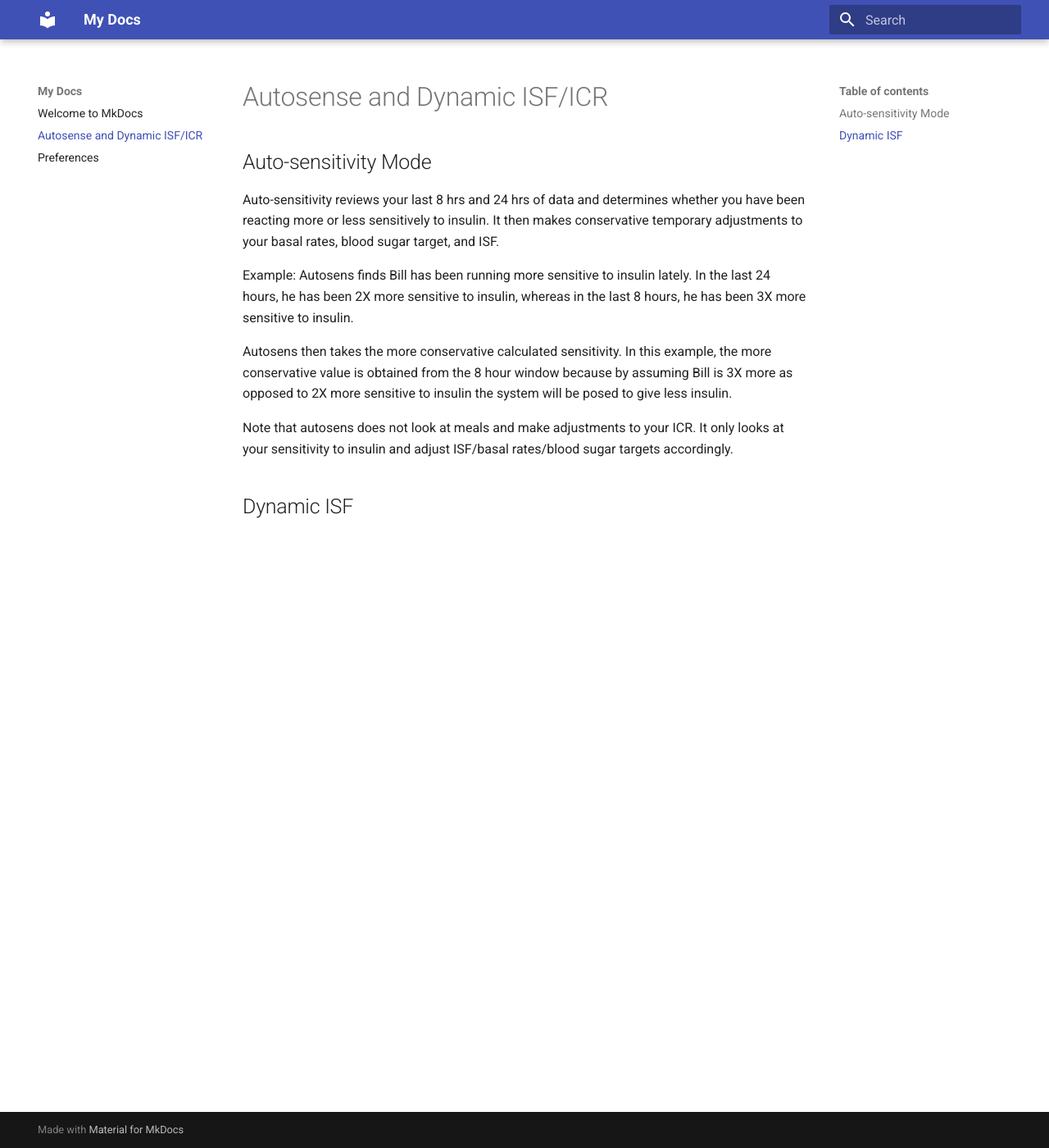
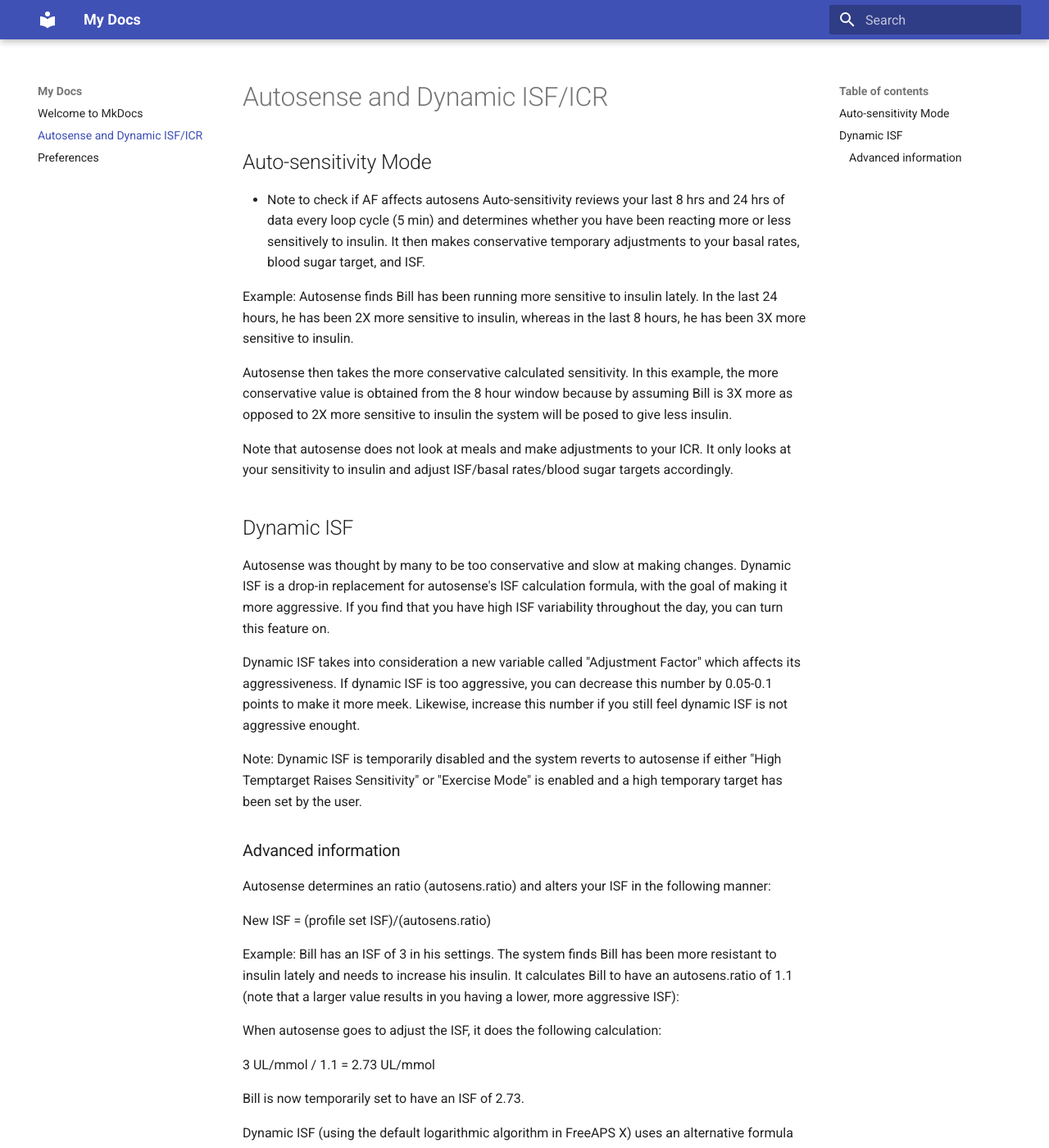
Before and after one commit to adamakeo/faxDocument, an MkDocs documentation site: the page built from docs/autosens-dynamic.md, in a window 1280 px wide and 1400 px high. Shown: the whole window at 82% size. Built offline with MkDocs 1.6.1 and Material for MkDocs 9.7.7, drawn with Linux system fonts in a browser that asks for light colours; some of the changed text lies outside the part shown.

Commit message:
Added review of Dynamic

```diff
--- a/docs/autosens-dynamic.md
+++ b/docs/autosens-dynamic.md
@@ -1,13 +1,40 @@
 # Autosense and Dynamic ISF/ICR
 ## Auto-sensitivity Mode
-Auto-sensitivity reviews your last 8 hrs and 24 hrs of data and determines whether you have been reacting more or less sensitively to insulin. It then makes conservative temporary adjustments to your basal rates, blood sugar target, and ISF.
+- Note to check if AF affects autosens
+Auto-sensitivity reviews your last 8 hrs and 24 hrs of data every loop cycle (5 min) and determines whether you have been reacting more or less sensitively to insulin. It then makes conservative temporary adjustments to your basal rates, blood sugar target, and ISF.
 
 
 Example:
-Autosens finds Bill has been running more sensitive to insulin lately. In the last 24 hours, he has been 2X more sensitive to insulin, whereas in the last 8 hours, he has been 3X more sensitive to insulin.
+Autosense finds Bill has been running more sensitive to insulin lately. In the last 24 hours, he has been 2X more sensitive to insulin, whereas in the last 8 hours, he has been 3X more sensitive to insulin.
 
-Autosens then takes the more conservative calculated sensitivity. In this example, the more conservative value is obtained from the 8 hour window because by assuming Bill is 3X more as opposed to 2X more sensitive to insulin the system will be posed to give less insulin.
+Autosense then takes the more conservative calculated sensitivity. In this example, the more conservative value is obtained from the 8 hour window because by assuming Bill is 3X more as opposed to 2X more sensitive to insulin the system will be posed to give less insulin.
 
-Note that autosens does not look at meals and make adjustments to your ICR. It only looks at your sensitivity to insulin and adjust ISF/basal rates/blood sugar targets accordingly.
+Note that autosense does not look at meals and make adjustments to your ICR. It only looks at your sensitivity to insulin and adjust ISF/basal rates/blood sugar targets accordingly.
 
 ## Dynamic ISF
+Autosense was thought by many to be too conservative and slow at making changes. Dynamic ISF is a drop-in replacement for autosense's ISF calculation formula, with the goal of making it more aggressive. If you find that you have high ISF variability throughout the day, you can turn this feature on.
+
+Dynamic ISF takes into consideration a new variable called "Adjustment Factor" which affects its aggressiveness. If dynamic ISF is too aggressive, you can decrease this number by 0.05-0.1 points to make it more meek. Likewise, increase this number if you still feel dynamic ISF is not aggressive enought.
+
+Note: Dynamic ISF is temporarily disabled and the system reverts to autosense if either "High Temptarget Raises Sensitivity" or "Exercise Mode" is enabled and a high temporary target has been set by the user.
+
+### Advanced information
+Autosense determines an ratio (autosens.ratio) and alters your ISF in the following manner:
+
+New ISF = (profile set ISF)/(autosens.ratio)
+
+Example: Bill has an ISF of 3 in his settings. The system finds Bill has been more resistant to insulin lately and needs to increase his insulin. It calculates Bill to have an autosens.ratio of 1.1 (note that a larger value results in you having a lower, more aggressive ISF):
+
+When autosense goes to adjust the ISF, it does the following calculation:
+
+3 UL/mmol / 1.1 = 2.73 UL/mmol
+
+Bill is now temporarily set to have an ISF of 2.73.
+
+Dynamic ISF (using the default logarithmic algorithm in FreeAPS X) uses an alternative formula to calculate the autosens.ratio for ISF adjustments:
+
+new.autosens.ratio = profile.sens * AF * TDD * log((BG/peak)+1) / 1800
+
+New ISF = (profile set ISF)/(new.autosens.ratio)
+
+This formula takes into consideration your current blood glucose (BG in mg/dl), total daily dose (TDD), peak effect (peak) and a new variable called adjustment factor (AF) that allows for manual tuning of Dynamic ISF.
```
Also changed, not shown: docs/preferences.md (+1 -1 lines).
